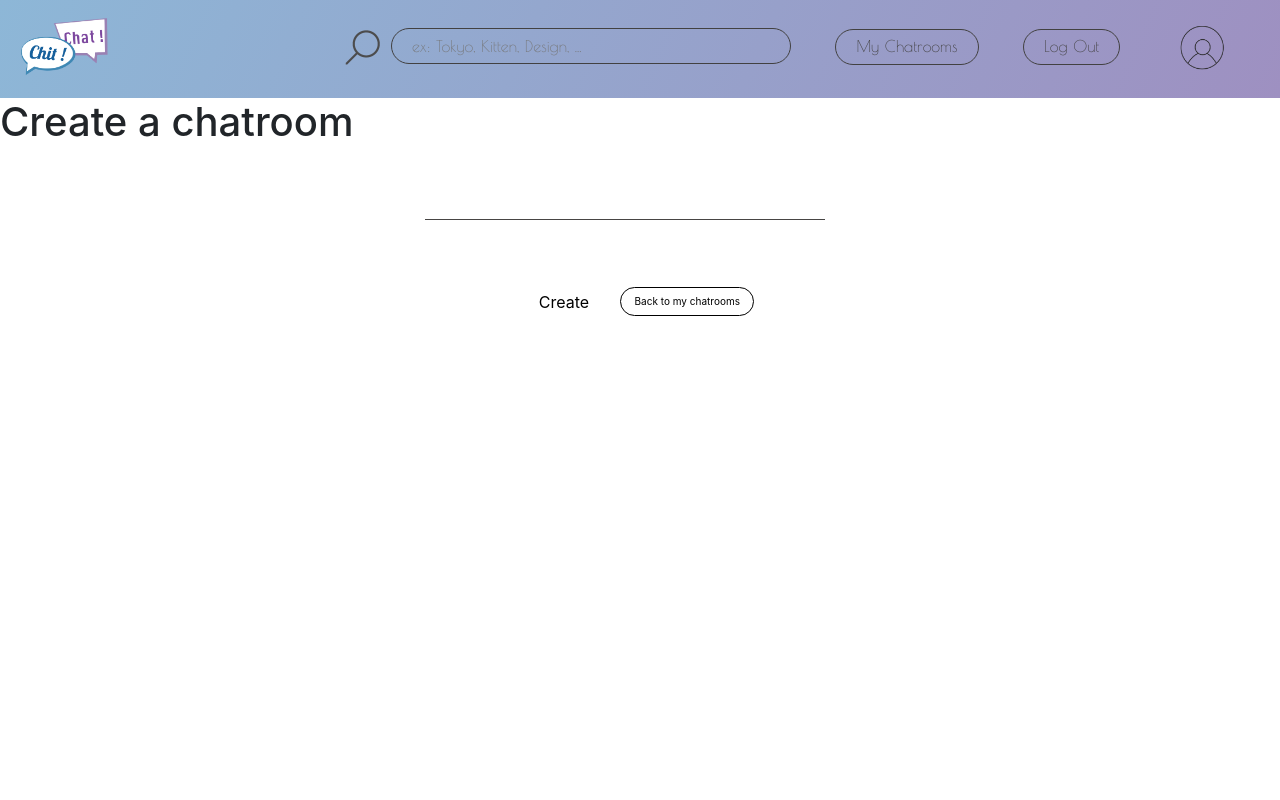
After one commit to M1nj/chatroom, a PHP site: page /createchatroom.php in a window 1280 px wide. The commit adds this page. Run offline with PHP 8.4, Linux system fonts and the light colour scheme; data that the repository does not hold is empty; some libraries are stand-ins or nearby versions.

Commit message:
Auto stash before merge of "master" and "origin/master"

```diff
--- /dev/null
+++ b/createchatroom.php
@@ -0,0 +1,50 @@
+<?php
+    include 'header.php';
+    include 'db.php';
+
+    //$theme = $_GET['checkbox'];
+
+?>
+
+<html>
+<body id="body">
+    <h1>Create a chatroom</h1>
+
+
+
+    <div class="container">
+
+
+        <form class="form register" method="post" action="chatroom.php">
+  <div class="form-group">
+    <input type="text" class="form-control" name="nickname" placeholder="Choose a chatroom name">
+  </div>
+
+ <?PHP
+    $sql ="SELECT name_theme FROM theme_base ORDER BY name_theme";
+
+    $stmt = $dbh -> query($sql);
+    $themes = $stmt -> fetchAll();
+
+    echo '<div>';
+    foreach ($themes as $theme){
+        echo '<input type="checkbox" value="'.$theme.'" name="checkbox" method="GET">';
+        echo '<label class="theme-check-label">'.$theme["name_theme"].'</label>';
+    }
+ ?>
+
+
+
+  <br>
+  <div class="container">
+  <a href="#"><button type="submit" class="btn btn-primary">Create</button></a>
+    <a href="index.php"><button class="btn btn-warning">Back to my chatrooms</button></a>
+</div>
+</form>
+
+
+</div>
+
+    </body>
+
+</html>
--- a/header.php
+++ b/header.php
@@ -28,7 +28,7 @@
         <li><img src="IMG/search-02.png" alt=""><input type="search" placeholder="ex: Tokyo, Kitten, Design, ..." name="the_search"></li>
         </form>
     </div>
-        <li><a href="">My Chatrooms</a></li>
+        <li><a href="mychatroom.php">My Chatrooms</a></li>
         <li><a href="logout.php">Log Out</a></li>
         <a href="profile.php"><li class="profil"><img src="IMG/profile-10.png"></li></a>
     </ul>
```
Also changed, not shown: mychatroom.php (added, +15 -0 lines), search.php (+1 -13 lines), register.php (line endings or trailing spaces).
